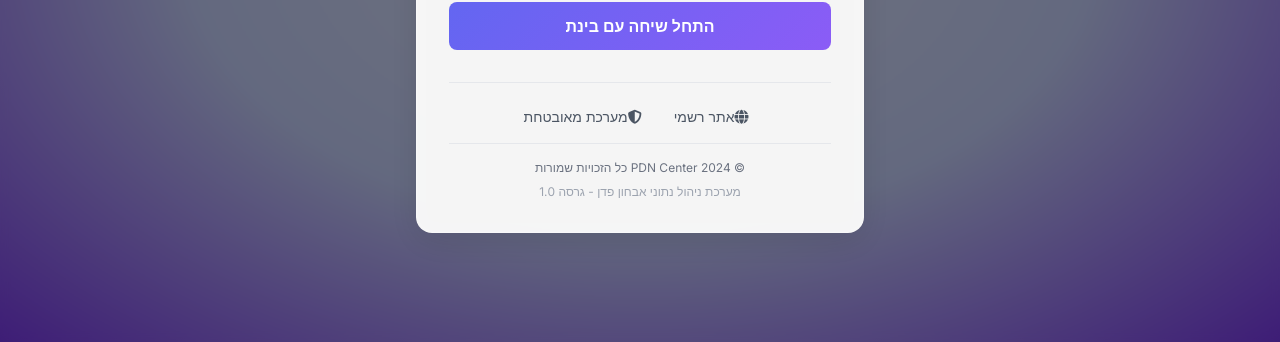
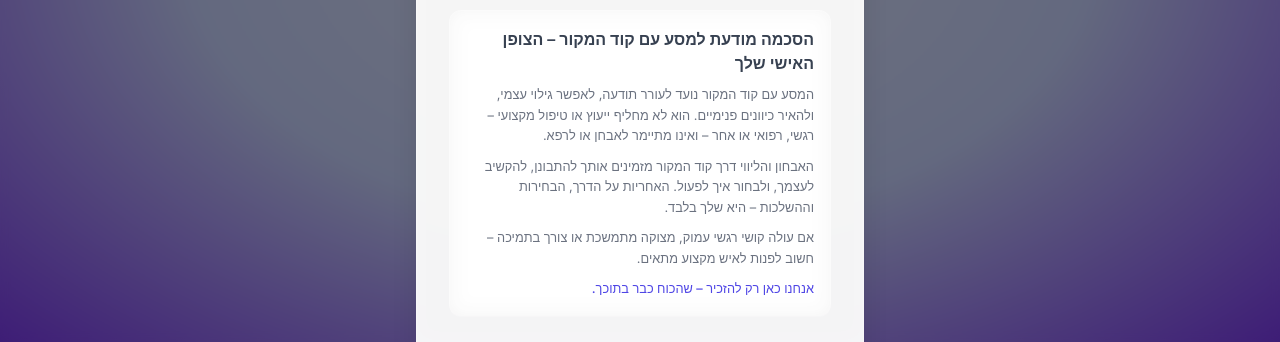
Before and after one commit to Tomer007/pdn_chat, a website: page app/pdn_chat_ai/templates/binat_login.html in a window 1280 px wide. Shown: the part 458-800 px from the top of the page. Drawn offline with nearby package versions, Linux system fonts and the light colour scheme; files whose address does not match are found by name.

Commit message:
Enhance login and chat templates with new contact options and disclaimers
- Added a WhatsApp contact feature in the login template for user inquiries.
- Introduced a detailed disclaimer section in both login and chat templates to inform users about the purpose and limitations of the service.
- Updated styling for the disclaimer to improve visibility and user engagement.

```diff
--- a/app/pdn_chat_ai/templates/binat_login.html
+++ b/app/pdn_chat_ai/templates/binat_login.html
@@ -120,20 +120,58 @@
                         <i class="fas fa-globe mr-2"></i>
                         אתר רשמי
                     </a>
-                    <span class="flex items-center">
-                        <i class="fas fa-shield-alt mr-2"></i>
-                        מערכת מאובטחת
+                    <span class="flex items-center cursor-pointer hover:text-indigo-600 transition-colors" onclick="openWhatsApp()">
+                        <i class="fab fa-whatsapp mr-2"></i>
+                        יצירת קשר
                     </span>
                 </div>
 
-                <!-- Copyright -->
-                <div class="border-t border-gray-200 pt-4">
-                    <p class="text-xs text-gray-500">
-                        © 2024 PDN Center כל הזכויות שמורות
-                    </p>
-                    <p class="text-xs text-gray-400 mt-2">
-                        מערכת ניהול נתוני אבחון פדן - גרסה 1.0
-                    </p>
+                <!-- Disclaimer -->
+                <div style="
+                  background: rgba(255, 255, 255, 0.1);
+                  backdrop-filter: blur(10px);
+                  border-radius: 12px;
+                  padding: 16px;
+                  margin: 16px auto;
+                  width: 100%;
+                  border: 1px solid rgba(255, 255, 255, 0.2);
+                  text-align: right;
+                  direction: rtl;
+                ">
+                  <h3 style="
+                    font-size: 1em;
+                    font-weight: 600;
+                    margin-bottom: 10px;
+                    color: #374151;
+                  ">הסכמה מודעת למסע עם קוד המקור – הצופן האישי שלך</h3>
+
+                  <p style="
+                    font-size: 0.8em;
+                    line-height: 1.6;
+                    margin-bottom: 10px;
+                    color: #6b7280;
+                  ">המסע עם קוד המקור נועד לעורר תודעה, לאפשר גילוי עצמי, ולהאיר כיוונים פנימיים. הוא לא מחליף ייעוץ או טיפול מקצועי – רגשי, רפואי או אחר – ואינו מתיימר לאבחן או לרפא.</p>
+
+                  <p style="
+                    font-size: 0.8em;
+                    line-height: 1.6;
+                    margin-bottom: 10px;
+                    color: #6b7280;
+                  ">האבחון והליווי דרך קוד המקור מזמינים אותך להתבונן, להקשיב לעצמך, ולבחור איך לפעול. האחריות על הדרך, הבחירות וההשלכות – היא שלך בלבד.</p>
+
+                  <p style="
+                    font-size: 0.8em;
+                    line-height: 1.6;
+                    margin-bottom: 10px;
+                    color: #6b7280;
+                  ">אם עולה קושי רגשי עמוק, מצוקה מתמשכת או צורך בתמיכה – חשוב לפנות לאיש מקצוע מתאים.</p>
+
+                  <p style="
+                    font-size: 0.8em;
+                    line-height: 1.6;
+                    font-weight: 500;
+                    color: #4f46e5;
+                  ">אנחנו כאן רק להזכיר – שהכוח כבר בתוכך.</p>
                 </div>
             </div>
         </div>
@@ -145,6 +183,14 @@
     const loginError = document.getElementById('loginError');
     const usernameInput = document.getElementById('username');
     const submitButton = form.querySelector('button[type="submit"]');
+
+    // Function to open WhatsApp
+    function openWhatsApp() {
+        const phoneNumber = '972501234567'; // Replace with actual phone number
+        const message = 'שלום, אני מעוניין/ת במידע נוסף על בינת קוד המקור';
+        const whatsappUrl = `https://wa.me/${phoneNumber}?text=${encodeURIComponent(message)}`;
+        window.open(whatsappUrl, '_blank');
+    }
 
     // Function to generate UUID
     function generateUUID() {
```
Also changed, not shown: app/pdn_chat_ai/templates/chat.html (+48 -7 lines).
